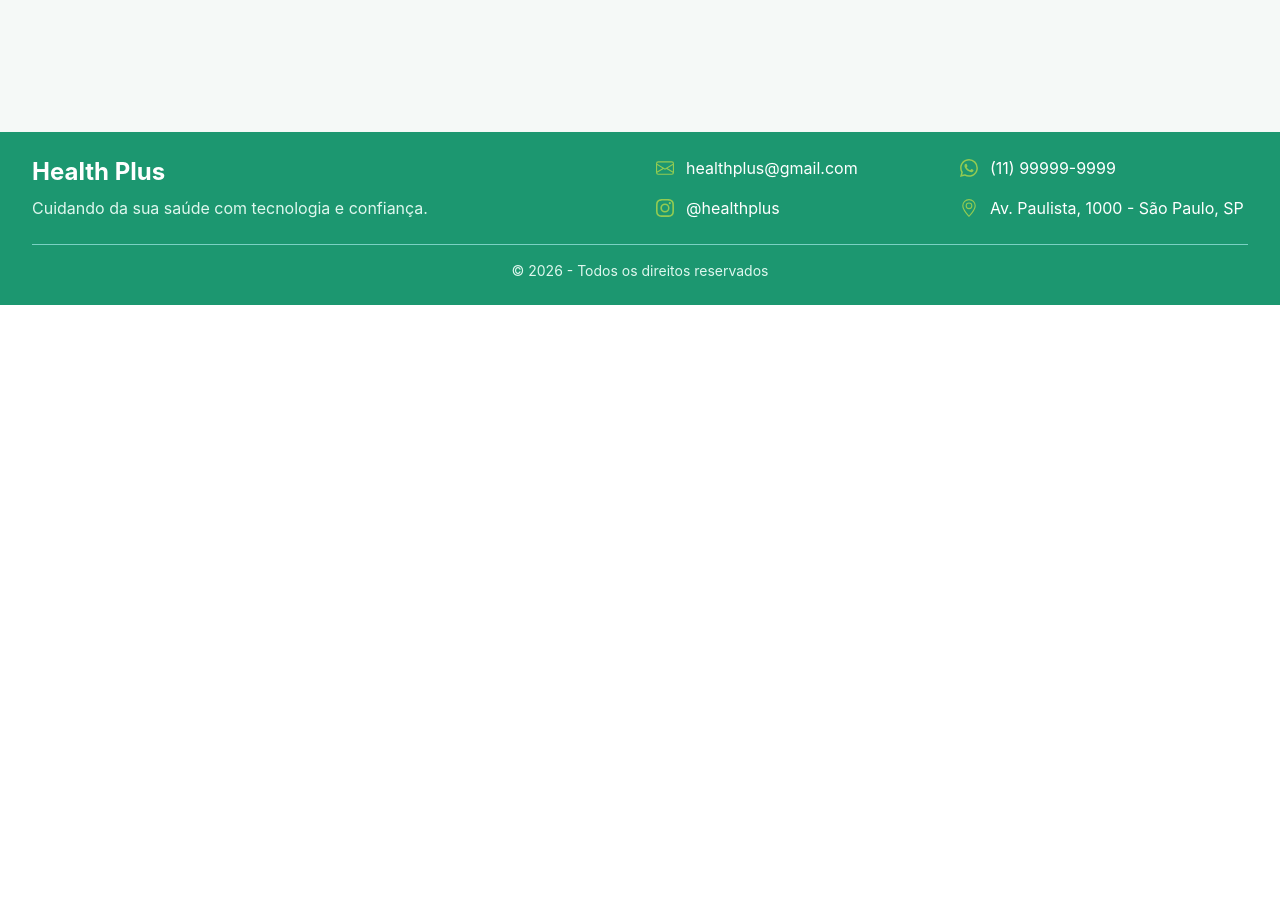
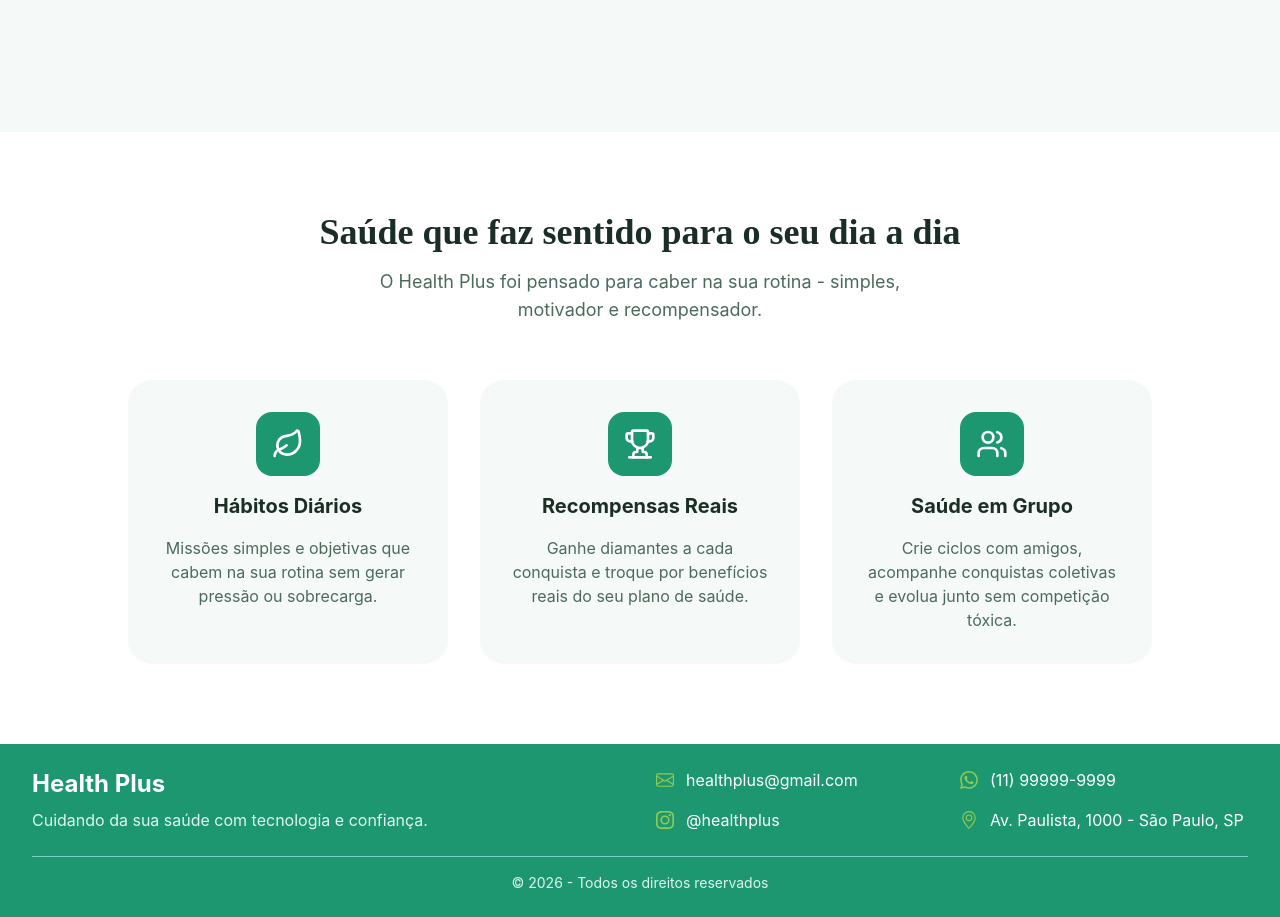
Before and after one commit to 1ESPA-PinkCode/Challenge-WebFront, a React (Vite) app: page / in a window 1280 px wide. Shown: the part 740-1657 px from the top of the page. Before the commit the page ends 1045 px from the top, so only its background shows below. Built offline with nearby package versions, Linux system fonts and the light colour scheme.

Commit message:
feat: add adiciona os icons no projeto e secao sobre pilares do app no home

```diff
--- a/package.json
+++ b/package.json
@@ -11,6 +11,7 @@
   },
   "dependencies": {
     "@tailwindcss/vite": "^4.2.2",
+    "lucide-react": "^1.12.0",
     "react": "^19.2.4",
     "react-dom": "^19.2.4",
     "react-icons": "^5.6.0",
--- a/src/index.css
+++ b/src/index.css
@@ -16,7 +16,7 @@ html, body, #root {
   margin: 0;
   padding: 0;
 }
-/* ── ANIMAÇÕES ── */
+
 @keyframes fadeSlideUp {
   from {
     opacity: 0;
--- a/src/routes/Home.jsx
+++ b/src/routes/Home.jsx
@@ -1,4 +1,5 @@
 import React from 'react'
+import { Leaf, Trophy, Users } from 'lucide-react'
 
 const Home = () => {
   return (
@@ -90,6 +91,64 @@ const Home = () => {
 
       </section>
 
+      <section id="sobre" className="py-20 px-6 md:px-24 bg-white">
+
+        <div className="text-center mb-14">
+          <h2 className="text-3xl md:text-4xl font-black mb-4"
+            style={{ fontFamily: 'Playfair Display, serif', color: 'var(--text-dark)'}}
+          >
+            Saúde que faz sentido para o seu dia a dia
+          </h2>
+          <p className="text-base md:text-lg max-w-xl mx-auto" style={{ color: 'var(--text-muted)' }}>
+            O Health Plus foi pensado para caber na sua rotina - simples, motivador e recompensador.
+          </p>
+        </div>
+
+        <div className="grid grid-cols-1 md:grid-cols-3 gap-8 max-w-5xl mx-auto">
+
+          <div className="flex flex-col items-center text-center p-8 rounded-3xl gap-4 transition-all duration-300 hover:-translate-y-2 hover:shadow-xl"
+            style={{ backgroundColor: '#f5f9f7'}}>
+            <div className="p-4 rounded-2xl" style={{ backgroundColor: '#1c9770' }}>
+              <Leaf size={32} color="white" />
+            </div>
+            <h3 className="text-xl font-bold" style={{color: 'var(--text-dark)'}}>
+              Hábitos Diários
+            </h3>
+            <p style={{ color: 'var(--text-muted)'}}>
+              Missões simples e objetivas que cabem na sua rotina sem gerar pressão ou sobrecarga.
+            </p>
+          </div>
+
+          <div className="flex flex-col items-center text-center p-8 rounded-3xl gap-4 transition-all duration-300 hover:-translate-y-2 hover:shadow-xl"
+            style={{ backgroundColor: '#f5f9f7'}}>
+            <div className="p-4 rounded-2xl" style={{ backgroundColor: '#1c9770' }}>
+              <Trophy size={32} color="white" />
+            </div>
+            <h3 className="text-xl font-bold" style={{color: 'var(--text-dark)'}}>
+              Recompensas Reais
+            </h3>
+            <p style={{ color: 'var(--text-muted)'}}>
+              Ganhe diamantes a cada conquista e troque por benefícios reais do seu plano de saúde.
+            </p>
+          </div>
+
+          <div className="flex flex-col items-center text-center p-8 rounded-3xl gap-4 transition-all duration-300 hover:-translate-y-2 hover:shadow-xl"
+            style={{ backgroundColor: '#f5f9f7'}}>
+            <div className="p-4 rounded-2xl" style={{ backgroundColor: '#1c9770' }}>
+              <Users size={32} color="white" />
+            </div>
+            <h3 className="text-xl font-bold" style={{color: 'var(--text-dark)'}}>
+              Saúde em Grupo
+            </h3>
+            <p style={{ color: 'var(--text-muted)'}}>
+              Crie ciclos com amigos, acompanhe conquistas coletivas e evolua junto sem competição tóxica.
+            </p>
+          </div>
+
+        </div>
+
+      </section>
+
     </main>
   )
 }
```
Also changed, not shown: 1 other file (tests, documents, lock files or other folders).
